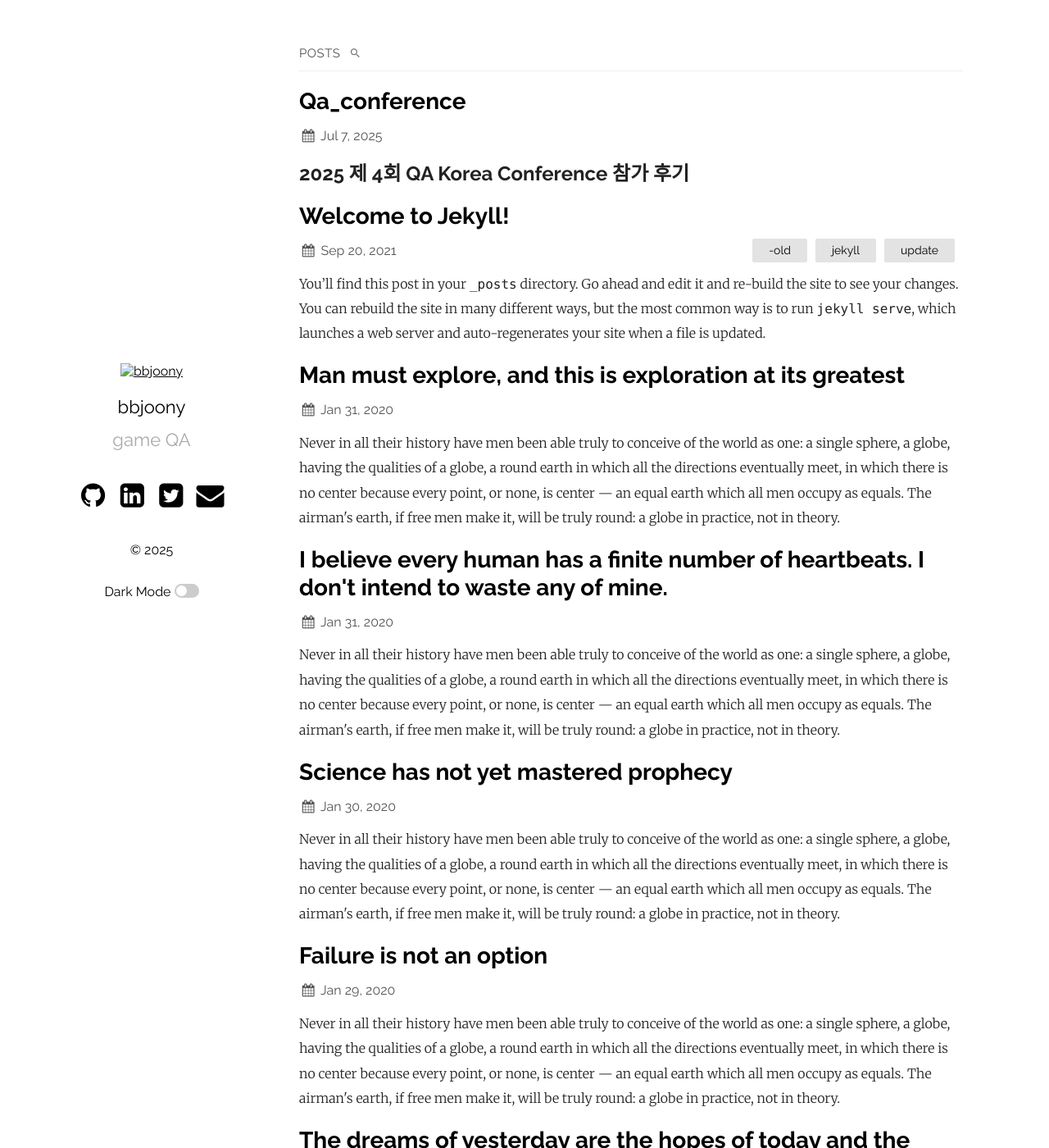
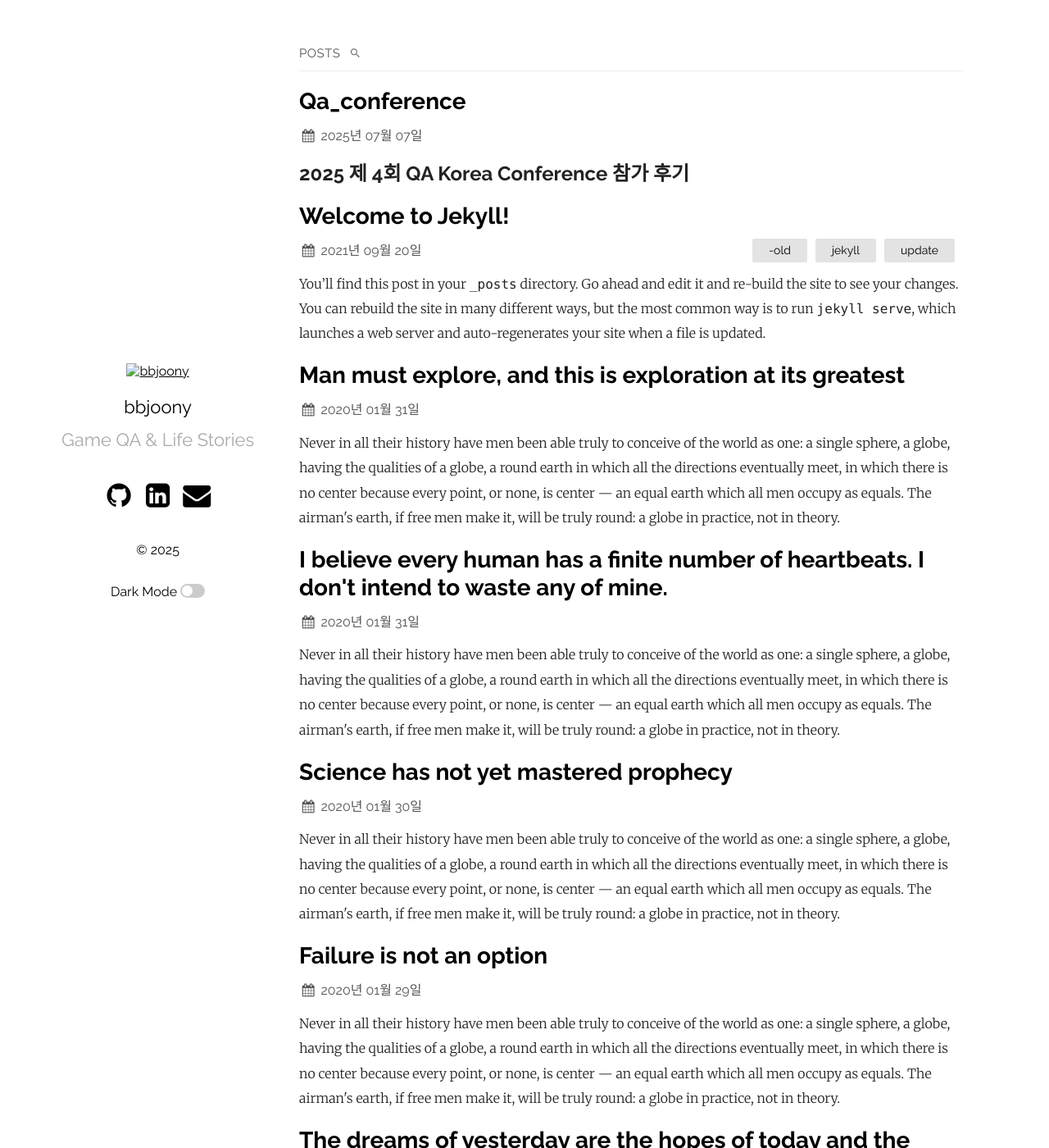
Before and after one commit to bbjoony/bbjoony.github.io, a Jekyll site: the page built from index.md, in a window 1280 px wide and 1400 px high. Shown: the whole window at 82% size. Built offline with Jekyll 4.4.1, drawn with Linux system fonts in a browser that asks for light colours; part of the change alters nothing that is shown; some of the changed text lies outside the part shown.

Commit message:
Update _config.yml
Claude 제안 내용으로 수정

```diff
--- a/_config.yml
+++ b/_config.yml
@@ -1,9 +1,9 @@
-title: The life is REAL  # 원하는 제목으로 변경
-author: bbjoony  # 본인 이름으로 변경
-email: bbjoony@gmail.com  # 본인 이메일로 변경
+title: The life is REAL
+author: bbjoony
+email: bbjoony@gmail.com
 description: >
-  중년의 게임QA
-  Google 검색 결과와 RSS 피드에 표시됩니다.
+  중년의 게임QA가 기록하는 일상과 업무 이야기.
+  게임 테스팅 경험과 개인적인 생각들을 나누는 공간입니다.
 show_excerpts: true
 
 # Build settings
@@ -11,20 +11,23 @@ remote_theme: samarsault/plainwhite-jekyll
 
 # Theme configuration
 plainwhite:
-  name: bbjoony  # 본인 이름으로 변경
-  tagline: game QA  # 원하는 태그라인으로 변경
-  date_format: "%b %-d, %Y"
+  name: bbjoony
+  tagline: Game QA & Life Stories
+  date_format: "%Y년 %m월 %d일"  # 한국어 날짜 형식
   sitemap: true
   search: true
   dark_mode: true
-  html_lang: "ko"  # 한국어 사이트라면 "ko"
+  html_lang: "ko"
 
-  # 소셜 링크 (사용하지 않는 것들은 주석 처리하거나 삭제)
+  # 소셜 링크
   social_links:
-    github: bbjoony  # 본인 GitHub 아이디
-    twitter: bbjoony
-    linkedIn: https://www.linkedin.com/in/seokjun-jin-05215a48/
+    github: bbjoony
+    linkedIn: in/seokjun-jin-05215a48  # https://www.linkedin.com/ 부분 제거
     email: bbjoony@gmail.com
+
+# SEO 설정
+lang: ko_KR
+timezone: Asia/Seoul  # 한국 시간대
 
 plugins:
   - jekyll-seo-tag
```
